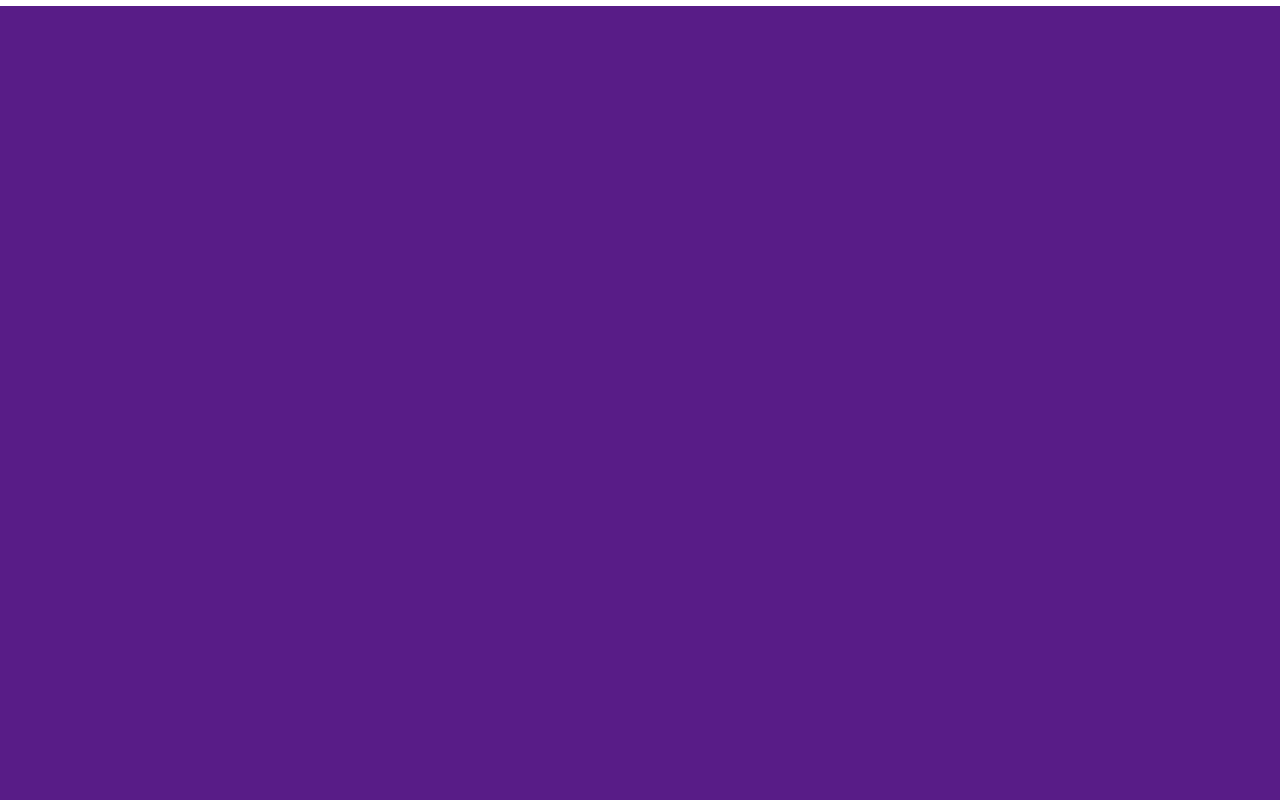
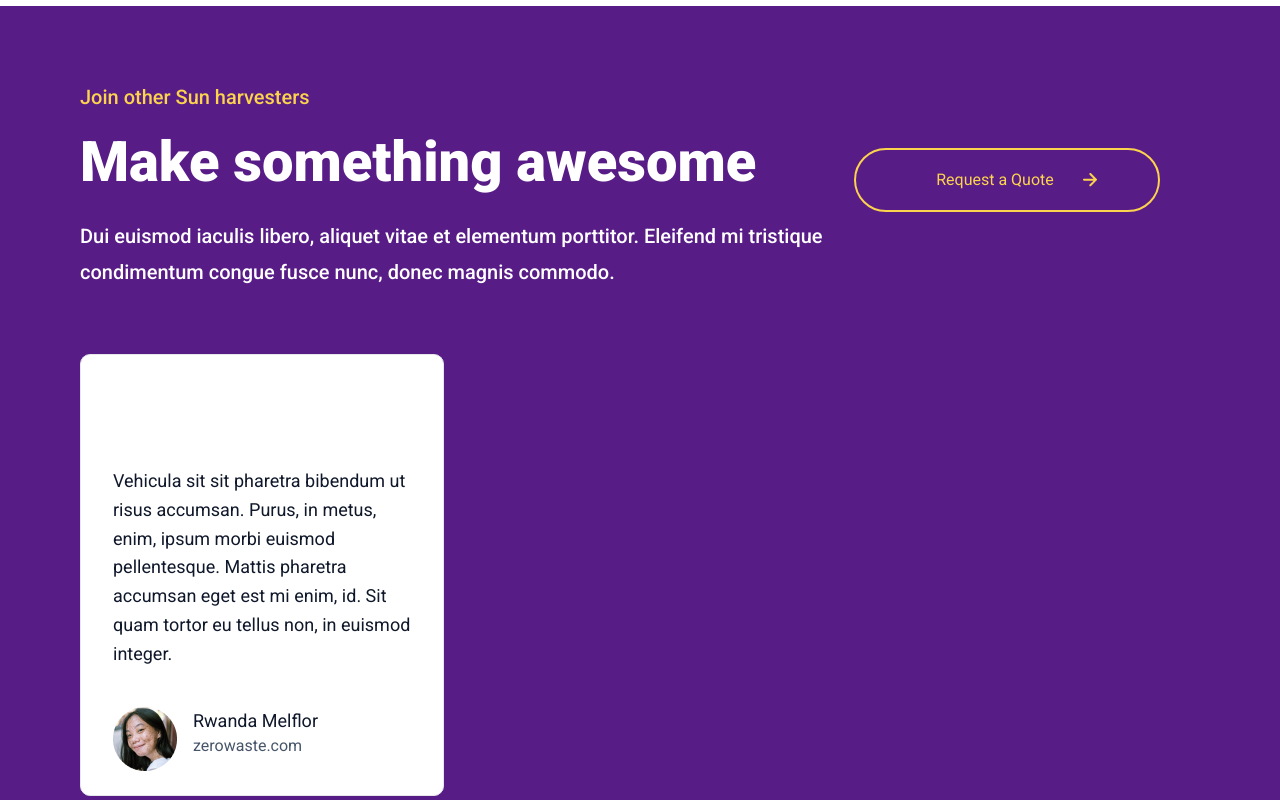
Before and after one commit to Breno-Mateus/buzzvel-test, a React (Vite) app: page / in a window 1280 px wide. Shown: the part 4320-5120 px from the top of the page. Built offline with nearby package versions, Linux system fonts and the light colour scheme.

Commit message:
feat: add section5

```diff
--- a/src/components/section5/index.tsx
+++ b/src/components/section5/index.tsx
@@ -1,7 +1,45 @@
+import Button from "../button"
+import User1 from "../../assets/user1.png"
+import ArrowLeft from "../../assets/arrow-left.png"
+import ArrowRight from "../../assets/arrow-right.png"
+
+
 const Section5 = () => {
     return (
-        <section className="h-[1046px] w-full bg-colorButton">
+        <section className="h-[1046px] w-full bg-colorButton p-20 flex flex-col gap-20">
+            <div className="flex items-center justify-between mr-[40px]">
+                <div className="text-colorPrimary w-[814px] h-[188px] flex flex-col gap-6">
+                    <p className="text-colorButtonSecondary text-xl leading-[22px] font-medium">Join other Sun harvesters</p>
+                    <h1 className="text-[56px] leading-[61.6px] font-extrabold">Make something awesome</h1>
+                    <p className="text-[20px] leading-[36px] font-medium">Dui euismod iaculis libero, aliquet vitae et elementum porttitor. Eleifend mi tristique condimentum congue fusce nunc, donec magnis commodo.</p>
+                </div>
 
+                <div>
+                    <Button borderColor="border-colorButtonSecondary" backgroundHover="hover:bg-colorButtonSecondary" textColor="text-colorButtonSecondary" textColorHover="hover:text-textColorHoverButton" arrow="src/assets/arrow-right-2.svg" arrowHover="src/assets/arrow-right-3.svg"/>
+                </div>
+            </div>
+
+            <div>
+                <div className="w-[364px] h-[442px] flex flex-col border-[1px] rounded-[10px] bg-colorPrimary p-8">
+                    <div className="mt-[80px] text-textColor">
+                        <p className="text-[18px] leading-[28.8px] font-normal">Vehicula sit sit pharetra bibendum ut risus accumsan. Purus, in metus, enim, ipsum morbi euismod pellentesque. Mattis pharetra accumsan eget est mi enim, id. Sit quam tortor eu tellus non, in euismod integer.</p>
+
+                        <div className="flex mt-[38px] gap-4">
+                            <img src={User1}/>
+
+                            <div className="flex flex-col">
+                                <p className="text-[18px] leading-[28.8px] font-normal">Rwanda Melflor</p>
+                                <p className="text-base leading-[22.4px] font-normal text-colorTextSecondary">zerowaste.com</p>
+                            </div>
+                        </div>
+                    </div>
+                </div>
+            </div>
+
+            <div className="w[120px] h-[48px] flex gap-6">
+                <button className="w-12 h-12 rounded-[100px] border-2 border-colorButtonSecondary flex items-center justify-center hover:bg-colorSection"> <img src={ArrowLeft}/> </button>
+                <button className="w-12 h-12 rounded-[100px] border-2 border-colorButtonSecondary flex items-center justify-center hover:bg-colorSection"> <img src={ArrowRight} /> </button>
+            </div>
         </section>
     )
 }
--- a/tailwind.config.js
+++ b/tailwind.config.js
@@ -15,6 +15,7 @@ export default {
         textColorOther: '#D97706',
         textColorHoverButton: '#78350F',
         colorSection: '#7E22CE',
+        colorTextSecondary: '#475569',
       },
       gap : {
         '38': '38px',
```
Also changed, not shown: src/assets/arrow-left.png (added), src/assets/arrow-right.png (added).
